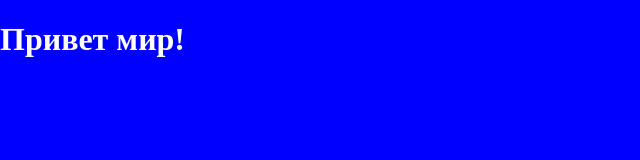
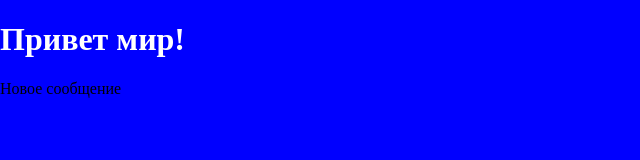
Before and after one commit to daniil-my-work/daniil-my-work.github.io, a plain HTML site: page index.html in a window 1280 px wide. Shown: the whole page, without its empty margins (0-640 px from the left). Drawn offline with Linux system fonts and the light colour scheme.

Commit message:
новый коммит

```diff
--- a/index.html
+++ b/index.html
@@ -11,5 +11,9 @@
     <h1 style="color: #fff;">
         Привет мир!
     </h1>
+
+    <p>
+        Новое сообщение
+    </p>
 </body>
 </html>
```
